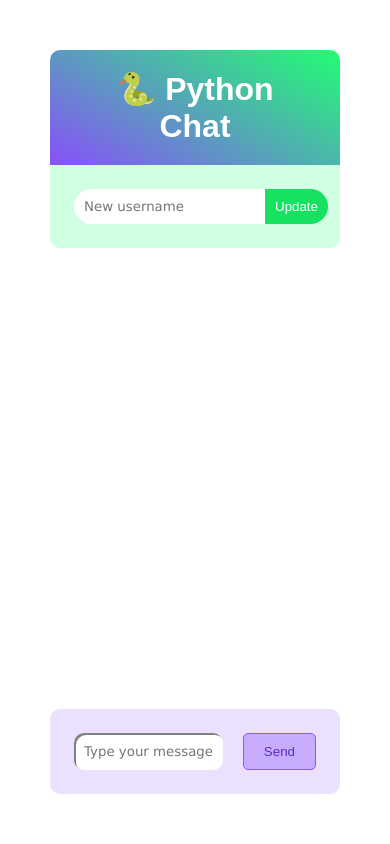
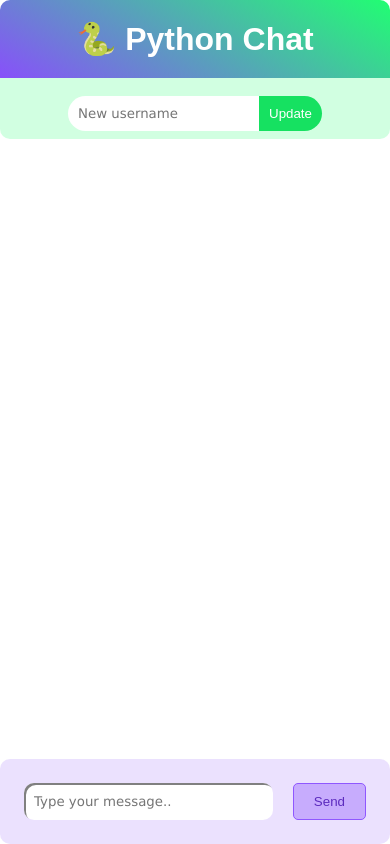
Before and after one commit to Nirjus/Python-chat-app, a Flask app: page / in a window 390 px wide. Run offline with Flask 3, Linux system fonts and the light colour scheme.

Commit message:
minore css change

```diff
--- a/static/style.css
+++ b/static/style.css
@@ -22,7 +22,7 @@
     rgb(136, 80, 250),
     rgb(33, 254, 114)
   );
-  padding: 3rem;
+  padding: 1rem;
   padding-top: 20px;
   padding-bottom: 20px;
   border-top-left-radius: 10px;
@@ -47,6 +47,7 @@
 
 .username-container {
   display: flex;
+  flex-direction: row;
   justify-content: space-between;
   align-items: center;
 }
@@ -194,3 +195,14 @@
   background-color: rgb(118, 69, 218);
   border: 1px solid rgb(118, 69, 218);
 }
+
+@media screen and (max-width: 600px) {
+  .chat-container {
+    padding: 0px;
+  }
+  .username-container {
+    flex-direction: column;
+    gap: 10px;
+    padding: 0.5rem;
+  }
+}
```
